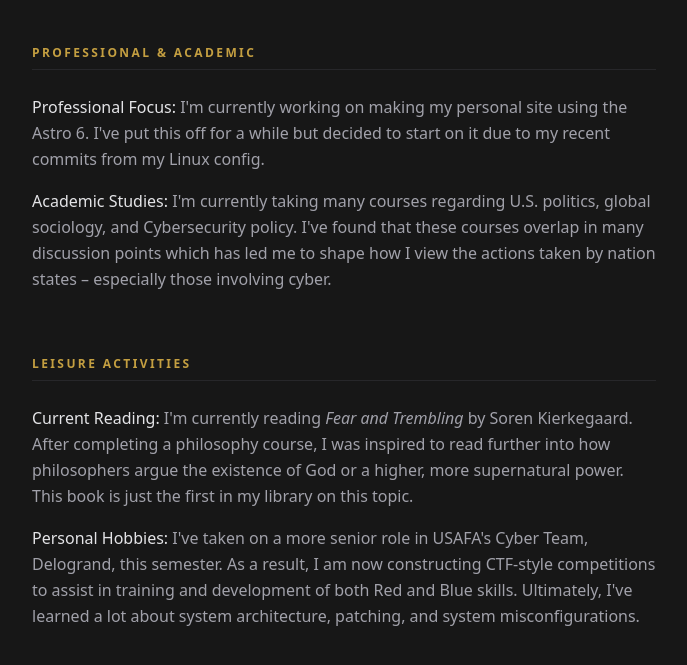
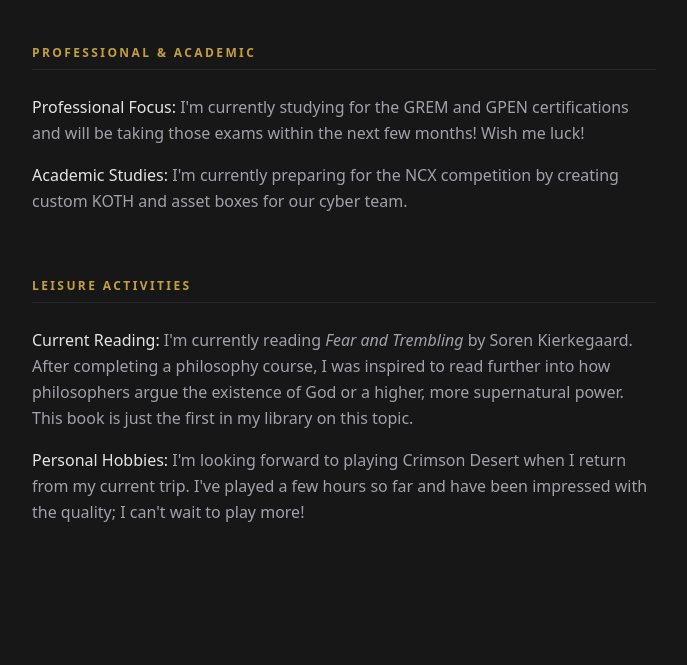
Before and after one commit to tomisnhamilton/personal-site, an Astro site: page /now in a window 1280 px wide. Shown: the part 219-884 px from the top of the page, without its empty margins (296-983 px from the left). Built offline with nearby package versions, Linux system fonts and the light colour scheme; Astro itself is replaced by a stand-in of ours.

Commit message:
[*]: upd now page

```diff
--- a/src/pages/now.astro
+++ b/src/pages/now.astro
@@ -27,17 +27,14 @@ const lastUpdated = "March 2026";
                 <ul class="space-y-4 text-zinc-400 leading-relaxed">
                     <li>
                         <span class="text-zinc-200">Professional Focus:</span> I'm
-                        currently working on making my personal site using the Astro
-                        6. I've put this off for a while but decided to start on it
-                        due to my recent commits from my Linux config.
+                        currently studying for the GREM and GPEN certifications and
+                        will be taking those exams within the next few months! Wish
+                        me luck!
                     </li>
                     <li>
                         <span class="text-zinc-200">Academic Studies:</span> I'm currently
-                        taking many courses regarding U.S. politics, global sociology,
-                        and Cybersecurity policy. I've found that these courses overlap
-                        in many discussion points which has led me to shape how I
-                        view the actions taken by nation states – especially those
-                        involving cyber.
+                        preparing for the NCX competition by creating custom KOTH
+                        and asset boxes for our cyber team.
                     </li>
                 </ul>
             </section>
@@ -59,12 +56,10 @@ const lastUpdated = "March 2026";
                         in my library on this topic.
                     </li>
                     <li>
-                        <span class="text-zinc-200">Personal Hobbies:</span> I've
-                        taken on a more senior role in USAFA's Cyber Team, Delogrand,
-                        this semester. As a result, I am now constructing CTF-style
-                        competitions to assist in training and development of both
-                        Red and Blue skills. Ultimately, I've learned a lot about
-                        system architecture, patching, and system misconfigurations.
+                        <span class="text-zinc-200">Personal Hobbies:</span> I'm looking
+                        forward to playing Crimson Desert when I return from my current
+                        trip. I've played a few hours so far and have been impressed
+                        with the quality; I can't wait to play more!
                     </li>
                 </ul>
             </section>
```
